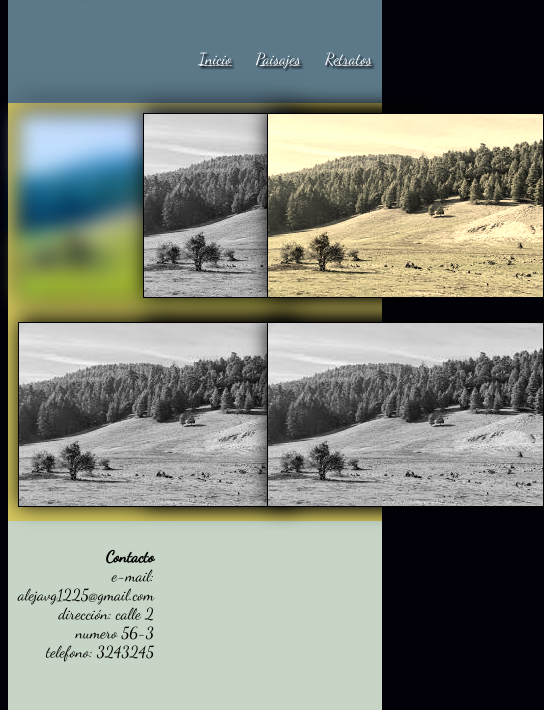
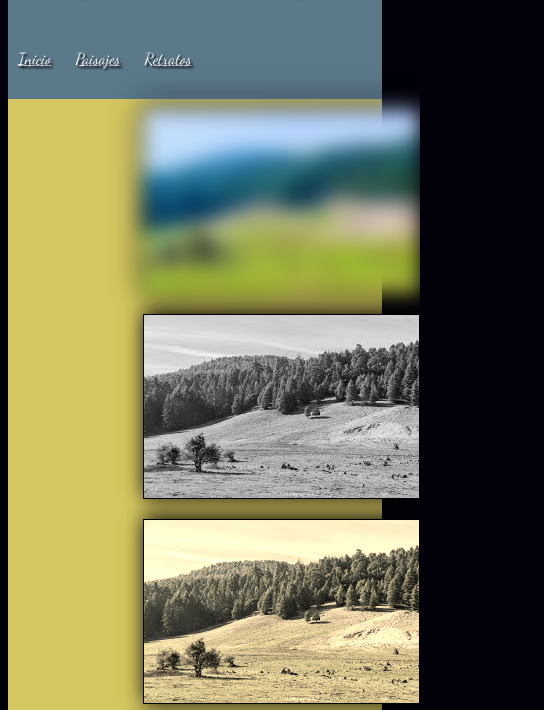
Before and after one commit to AlejaVG/CSSyDisenoWebResponsive, a plain HTML site: page Paisajes.html in a window 390 px wide. Shown: the part 70-780 px from the top of the page, 544 px wide, since content can reach past the window. Drawn offline with Linux system fonts and the light colour scheme.

Commit message:
Actualización estilos imagenes flex box centrar

```diff
--- a/Paisajes.html
+++ b/Paisajes.html
@@ -10,9 +10,9 @@
   <body>
     <div class="contenido" role="main">
       <div class="dcabecera">
-  <header id="cabecera">
-    <h1>Comenzando con los Paisajes</h1>
-    <nav>
+  <header class="cabecera">
+    <h1 class="titulo">Comenzando con los Paisajes</h1>
+    <nav class="menu">
       	<ul>
     	<li>	<a href="Index.html">Inicio</a></li>
     	<li>	<a href="Paisajes.html">Paisajes</a> </li>
@@ -43,6 +43,7 @@
           <img src="imagenes/imagen2izq.jpg">
         </div>
       </div>
+      </div>
         <footer class="contenido" role="main">
     			<div class="footer">
     				<div class="Contacto">
@@ -72,6 +73,5 @@
     			</div>
         </div>
     		</footer>
-  </div>
   </body>
 </html>
--- a/css/estilos.css
+++ b/css/estilos.css
@@ -21,22 +21,61 @@
 	margin:0;
 	padding: 0;
 	width: 100%;
+  -webkit-column-count:1;
+  -moz-column-count:1;
+  column-count:1;
 
 }
 
 .ImagenSecundaria {
 	display: flex;
 	flex-direction: column;
+  -webkit-column-count:1;
+  -moz-column-count:1;
+  column-count:1;
+  align-items: center;
 
 }
 .footer{
 	display: flex;
 	flex-direction: column;
+  -webkit-column-count:1;
+  -moz-column-count:1;
+  column-count:1;
+  align-items: flex-start;
+}
+.Galeria1{
+  display: flex;
+  flex-direction: column;
+  -webkit-column-count:1;
+  -moz-column-count:1;
+  column-count:1;
+  align-items: center;
+}
+.Galeria2{
+  display: flex;
+  flex-direction: column;
+  -webkit-column-count:1;
+  -moz-column-count:1;
+  column-count:1;
+  align-items: center;
 }
 
+.cabecera {
+  flex-wrap: wrap;
+  }
+.menu {
+  order: 2;
+  width: 100%;
+  flex-wrap: wrap;
+
+  }
 }
 
+.menu {
 
+    display: flex;
+}
 
 	.contenido{
 		display: -webkit-flex;
@@ -54,19 +93,22 @@
 
 	}
 
-
-#cabecera{
+.cabecera >ul{
+  float: right;
+  text-align: right;
+}
+.cabecera{
 	background-color: #5b7989;
 	border-radius: 10px 10px 0px 0px;
 	color: white;
 	text-shadow: 2px 2px 2px #02010a;
 
 }
+
 h1{
 	float: left;
 }
 nav a{
-	float: right;
 	color: white;
 }
 nav ul {
@@ -74,11 +116,14 @@
 	padding: 0;
 	list-style: none;
 	padding-right: 0px;
+
 }
 
 nav ul li {
 	display: inline-block;
 	line-height: 80px;
+  text-align: right;
+
 }
 
 nav ul li a {
@@ -143,8 +188,6 @@
 			}
 			.ImagenCentral img{
 				border: 1px solid black;
-				margin-left: auto;
-				margin-right: auto;
 				display: block;
 				align-self: center;
 
@@ -204,6 +247,7 @@
 		width: 100%;
 		background-color:#C6d5c5;
 		border-radius: 0px 0px 10px 10px;
+
 	}
 
 	.footer >div{
@@ -212,8 +256,13 @@
 		display: flex;
 		width: 25%;
 		padding: 10px;
+    text-align: left;
 	}
-
+.header{
+		display: -ms-flex;
+		display: -webkit-flex;
+		display: flex;
+}
 
 
 
@@ -269,6 +318,9 @@
 .Galeria1 > div {
 	width: 33.33%;
 	padding: 10px;
+  display: -ms-flex;
+  display: -webkit-flex;
+  display: flex;
 
 }
 .Galeria2 {
@@ -283,8 +335,9 @@
 .Galeria2 > div {
 	width: 33.33%;
 	padding: 10px;
-
-
+  display: -ms-flex;
+  display: -webkit-flex;
+  display: flex;
 }
 .Imagen1 img{
 	border: 1px solid black;
```
Also changed, not shown: Index.html (+2 -2 lines), Retratos.html (+4 -4 lines).
